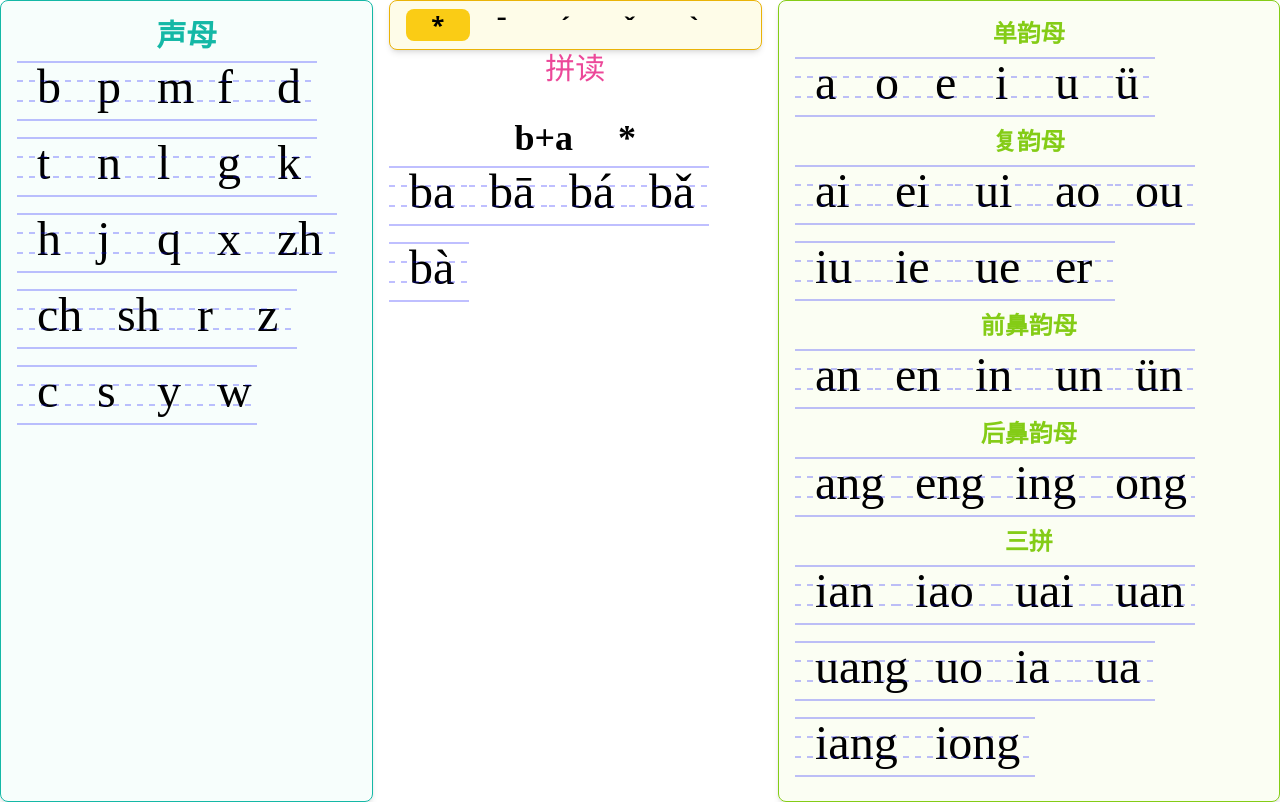
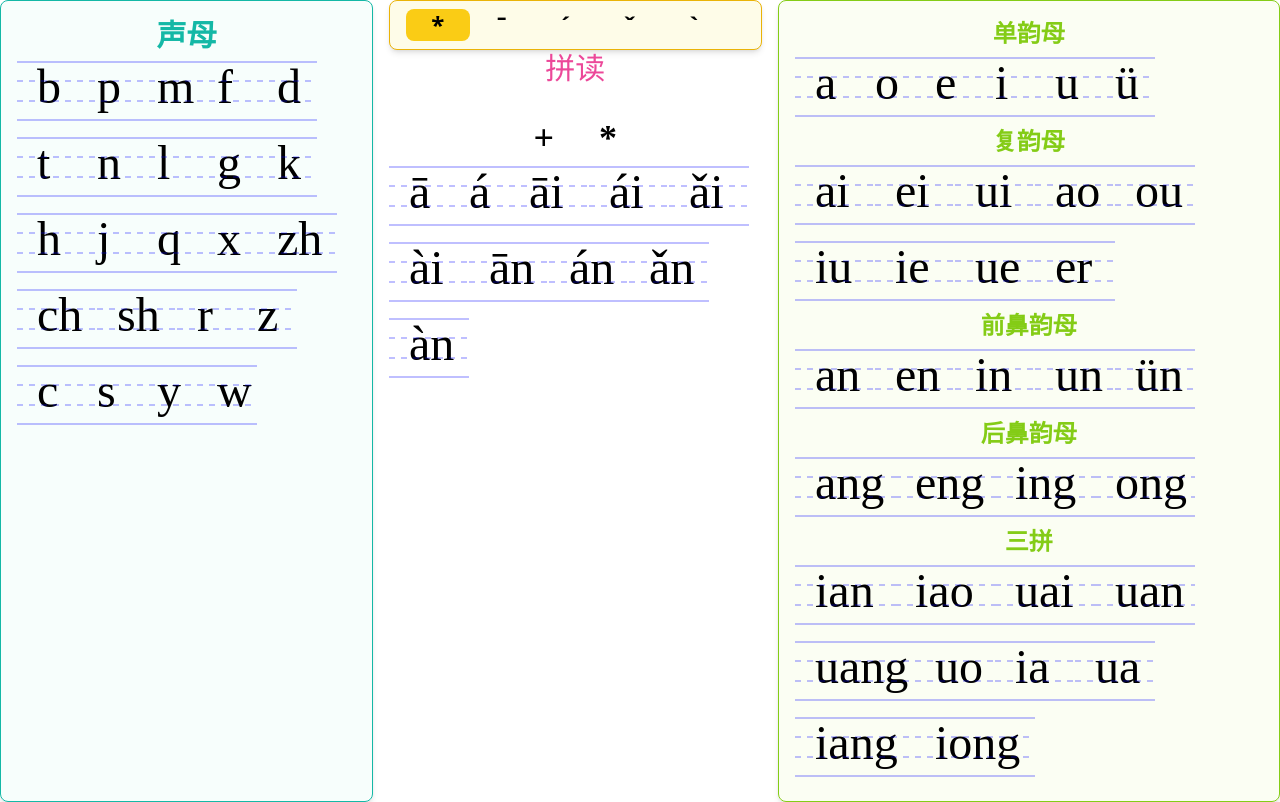
Before and after one commit to Mayerblue/PINYIN-NEXTJS, a Next.js app: page / in a window 1280 px wide. Built offline with nearby package versions, Linux system fonts and the light colour scheme.

Commit message:
feat:采用useContext的方式进行传值

```diff
--- /dev/null
+++ b/app/hooks/PinyinProvider.tsx
@@ -0,0 +1,37 @@
+// 创建一个 Provider 组件，用于提供 Context 的值
+
+import { ReactNode,createContext,useState } from 'react';
+
+interface PinyinContextValue {
+    shengmuSelect: string;
+    yunmuSelect: string;
+    shendiaoSelect: number;
+    updateContext: (value: string,value2: string,value3: number) => void;
+}
+
+// 创建一个 Context 对象
+export const PinyinContext = createContext<PinyinContextValue>({
+    shengmuSelect: '',
+    yunmuSelect: '',
+    shendiaoSelect: 0,
+    updateContext: () => { },
+});
+
+export default function PinyinProvider({ children }: { children: ReactNode }) {
+    const [shengmuSelect,setShengmu] = useState('');
+    const [yunmuSelect,setYunmu] = useState('');
+    const [shendiaoSelect,setShendiao] = useState(0);
+
+    // 定义一个函数，用于更新 Context 的值
+    const updateContext = (newShengmu: string,newYunmu: string,newShendiao: number) => {
+        setShengmu(newShengmu);
+        setYunmu(newYunmu);
+        setShendiao(newShendiao);
+    };
+
+    return (
+        <PinyinContext.Provider value={{ shengmuSelect,yunmuSelect,shendiaoSelect,updateContext }}>
+            {children}
+        </PinyinContext.Provider>
+    );
+}
--- a/app/page.tsx
+++ b/app/page.tsx
@@ -1,37 +1,36 @@
 "use client"
-import { useState } from 'react';
 import Shengmu from '@/app/ui/shengmu';
 import Yunmu from '@/app/ui/yunmu';
 import Shendiao from '@/app/ui/shendiao';
 import Pinyin from '@/app/ui/pinyin';
+import PinyinProvider from '@/app/hooks/PinyinProvider'
 export default function Page() {
-    const [shengmu,setShengmu] = useState('b');
-    const [yunmu,setYunmu] = useState('a');
-    const [shendiao,setShendiao] = useState(0);
     return (
         <>
+            <PinyinProvider
+            >
                 <div className="grid grid-cols-10 gap-4 ">
 
                     <div className="border border-teal-500  col-span-3 bg-teal-50 bg-opacity-50 p-4 rounded-lg shadow-md">
                         <div className="font-bold text-3xl text-center text-teal-500">声母</div>
 
-                    <Shengmu setShengmu={setShengmu} ></Shengmu>
+                        <Shengmu ></Shengmu>
 
                     </div>
                     <div className=" justify-center  col-span-3 ">
-                    <Shendiao setShendiao={setShendiao}></Shendiao>
+                        <Shendiao></Shendiao>
 
                         <div className="text-3xl text-center text-pink-500">拼读</div>
 
-                    <Pinyin shengmu={shengmu} yunmu={yunmu} shendiao={shendiao}></Pinyin>
+                        <Pinyin></Pinyin>
 
                     </div>
                     <div className="  border border-lime-500 col-span-4 bg-lime-50 bg-opacity-50 p-4 rounded-lg shadow-md">
-                    <Yunmu setYunmu={setYunmu} ></Yunmu>
+                        <Yunmu></Yunmu>
                     </div>
 
                 </div>
-
+            </PinyinProvider>
         </>
     );
 }
--- a/app/ui/pinyin.tsx
+++ b/app/ui/pinyin.tsx
@@ -1,7 +1,8 @@
 "use client"
-import { useState,useEffect,useRef } from 'react';
+import { useState,useEffect,useRef,useContext } from 'react';
 import PinyinLine from './pinyin-line';
 import { pyInfos } from '@/app/lib/pymp3';
+import { PinyinContext } from '@/app/hooks/PinyinProvider'
 
 function queryPinYin(sm: string,ym: string,sd: number) {
     // 空数组存放符合条件的拼音结果
@@ -27,14 +28,12 @@ function queryPinYin(sm: string,ym: string,sd: number) {
     return rets;
 }
 
-
-
 interface Pinyinmp3 {
     mp3: string,
     py: string
 }
 
-export default function Pinyin({ shengmu,yunmu,shendiao }: { shengmu: string; yunmu: string; shendiao: number }) {
+export default function Pinyin() {
     //results存放符合条件的拼音结果和对应的mp3结果
     const [results,setResults] = useState<Pinyinmp3[]>([]);
 
@@ -43,12 +42,15 @@ export default function Pinyin({ shengmu,yunmu,shendiao }: { shengmu: string; yu
 
     const shengdiaoChat = ['*','ˉ','ˊ','ˇ','ˋ'];
 
+    const { shengmuSelect,yunmuSelect,shendiaoSelect } = useContext(PinyinContext);
+
     //在shengmu、yunmu、shendiao发生变化时调用handleSearch函数
     useEffect(() => {
-        const rets = queryPinYin(shengmu,yunmu,shendiao);
+
+        const rets = queryPinYin(shengmuSelect,yunmuSelect,shendiaoSelect);
         setResults(rets);
         setMp3audio('')
-    },[shengmu,yunmu,shendiao]);
+    },[shengmuSelect,yunmuSelect,shendiaoSelect]);
 
     useEffect(() => {
         // 检查 audioRef 是否存在
@@ -83,7 +85,7 @@ export default function Pinyin({ shengmu,yunmu,shendiao }: { shengmu: string; yu
                 className={`pt-8 cursor-pointer text-4xl font-bold`} style={{ fontFamily: 'serif' }}
             >
                 <div className='text-center'>
-                    {shengmu}+{yunmu} &nbsp;  &nbsp; {shengdiaoChat[shendiao]}
+                    {shengmuSelect}+{yunmuSelect} &nbsp;  &nbsp; {shengdiaoChat[shendiaoSelect]}
                     {results.length === 0 ? ' ❌ ' : ''}
                 </div>
                 <div className='flex flex-wrap'>
--- a/app/ui/shendiao.tsx
+++ b/app/ui/shendiao.tsx
@@ -1,12 +1,14 @@
 "use client"
-import { useState } from 'react';
-export default function Shendiao({ setShendiao }: { setShendiao: (key: number) => void }) {
+import { useState,useContext } from 'react';
+import { PinyinContext } from '@/app/hooks/PinyinProvider'
+export default function Shendiao() {
     const shengdiao = ['*','ˉ','ˊ','ˇ','ˋ'];
     const [highlightedKey,setHighlightedKey] = useState(0);
+    const { shengmuSelect,yunmuSelect,updateContext } = useContext(PinyinContext);
 
     const handleClick = (key: number) => {
         setHighlightedKey(key);
-        setShendiao(key)
+        updateContext(shengmuSelect,yunmuSelect,key)
 
     };
     return (
--- a/app/ui/shengmu.tsx
+++ b/app/ui/shengmu.tsx
@@ -1,13 +1,17 @@
 "use client"
-import { useState } from 'react';
+import { useState,useContext } from 'react';
 import { shengmu } from '@/app/lib/shengmu';
 import PinyinLine from './pinyin-line';
+import { PinyinContext } from '@/app/hooks/PinyinProvider'
 
-export default function Shengmu({ setShengmu }: { setShengmu: (key: string) => void }) {
+export default function Shengmu() {
     const [highlightedKey,setHighlightedKey] = useState('');
+
+    const { yunmuSelect,shendiaoSelect,updateContext } = useContext(PinyinContext);
     const handleClick = (key: string) => {
+        //更改useContext(PinyinContext)[0]的值
         setHighlightedKey(key);
-        setShengmu(key);
+        updateContext(key,yunmuSelect,shendiaoSelect);
     };
     return (
         <div className="flex flex-wrap ">
--- a/app/ui/yunmu.tsx
+++ b/app/ui/yunmu.tsx
@@ -1,15 +1,16 @@
 
 "use client"
-import { useState } from 'react';
+import { useState,useContext } from 'react';
 import { yunmu,complexYunmu,singleYunmu,frontNasalYunmu,backNasalYunmu } from '@/app/lib/yunmu';
 import PinyinLine from './pinyin-line';
-export default function Yunmu({ setYunmu }: { setYunmu: (key: string) => void }) {
+import { PinyinContext } from '@/app/hooks/PinyinProvider'
+export default function Yunmu() {
     const [highlightedKey,setHighlightedKey] = useState('');
+    const { shengmuSelect,shendiaoSelect,updateContext } = useContext(PinyinContext);
 
     const handleClick = (key: string) => {
         setHighlightedKey(key);
-        //传值到父组件
-        setYunmu(key);
+        updateContext(shengmuSelect,key,shendiaoSelect)
     };
     return (
         <>
```
Also changed, not shown: 1 other file (tests, documents, lock files or other folders). Lines whose indentation alone changed are shown as unchanged.
